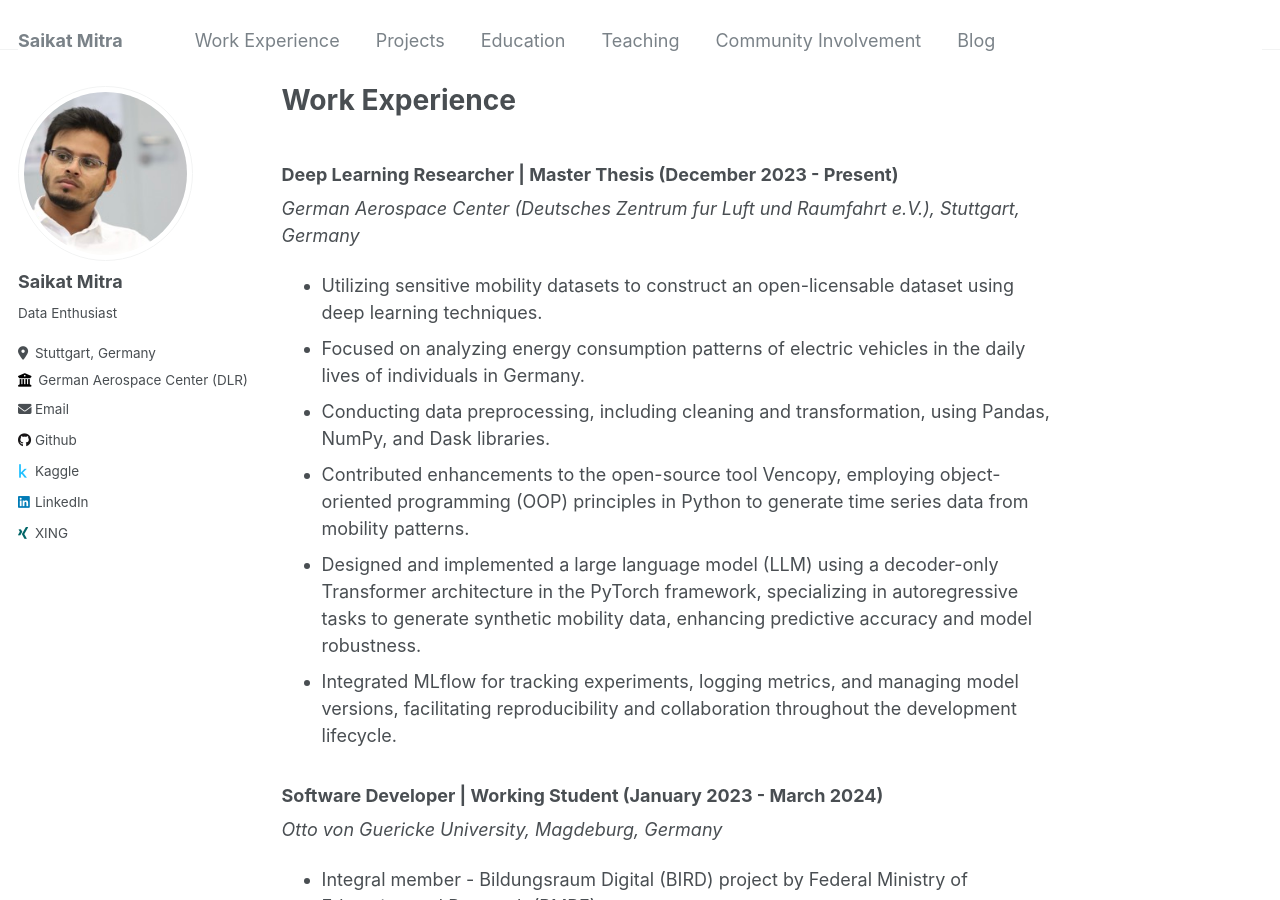
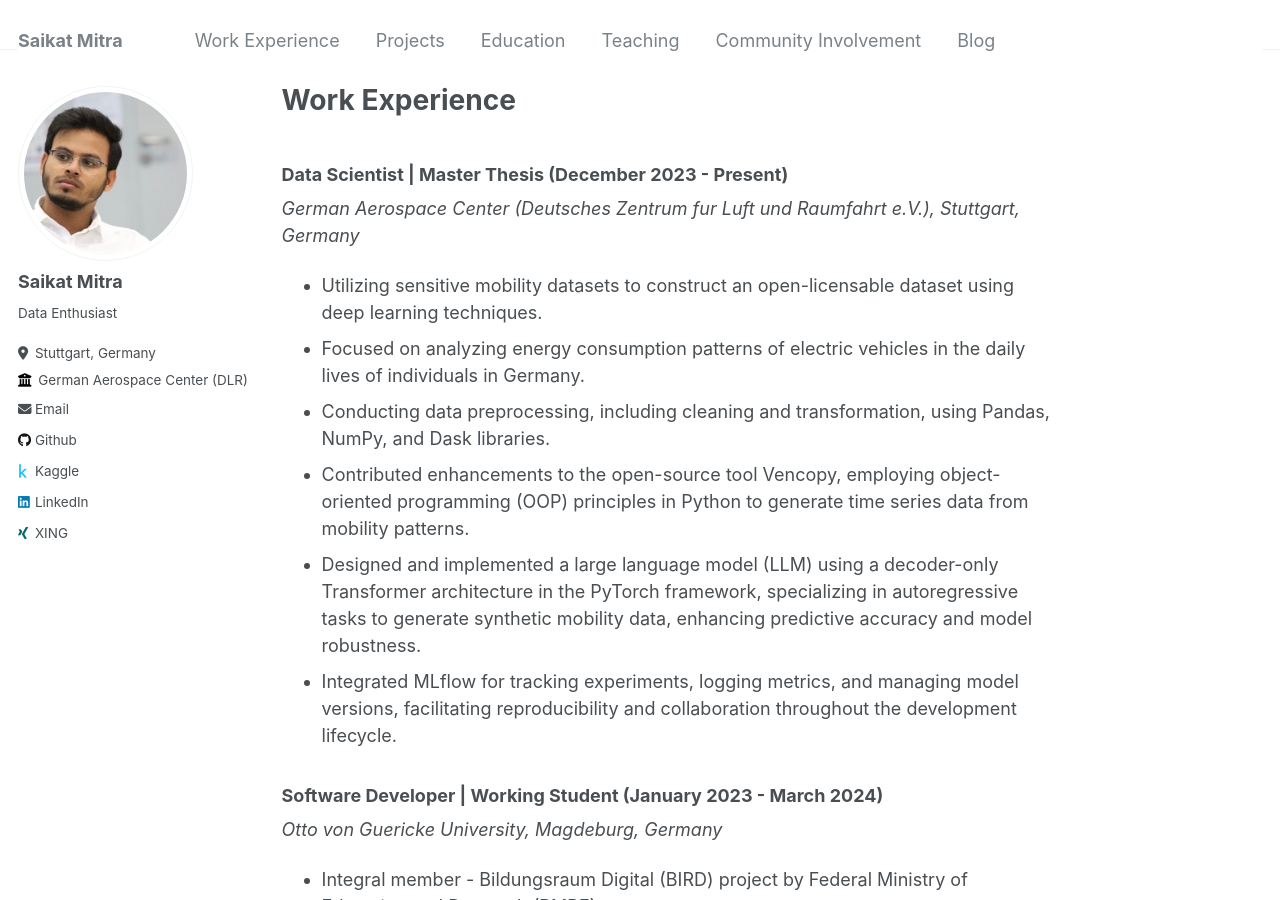
Before and after one commit to saikatmitra1998/saikatmitra1998.github.io, a Jekyll site: the page built from _pages/workexp.md, in a window 1280 px wide and 900 px high. Built offline with Jekyll 4.4.1, drawn with Linux system fonts in a browser that asks for light colours; some of the changed text lies outside the part shown.

Commit message:
Update workexp.md

```diff
--- a/_pages/workexp.md
+++ b/_pages/workexp.md
@@ -7,7 +7,7 @@ redirect_from:
   - /workexp.html
 ---
 
-### Deep Learning Researcher | Master Thesis (December 2023 - Present)
+### Data Scientist | Master Thesis (December 2023 - Present)
 
 _German Aerospace Center (Deutsches Zentrum fur Luft und Raumfahrt e.V.), Stuttgart, Germany_
 
```
Also changed, not shown: other parts of _pages/workexp.md (+1 -1 lines).
